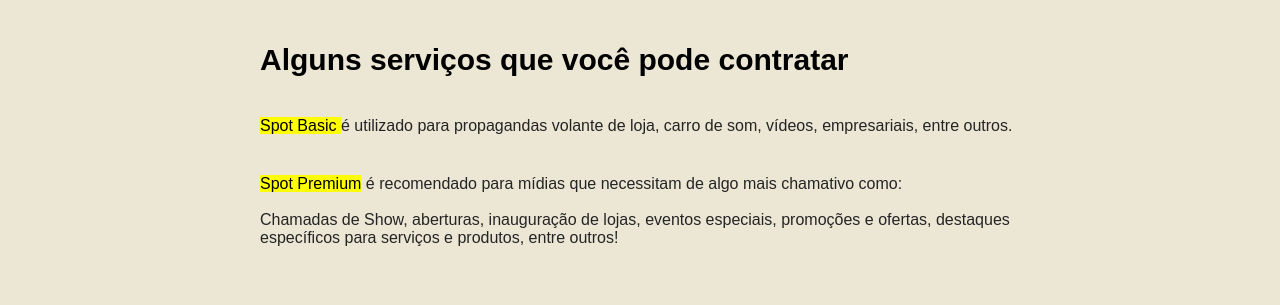
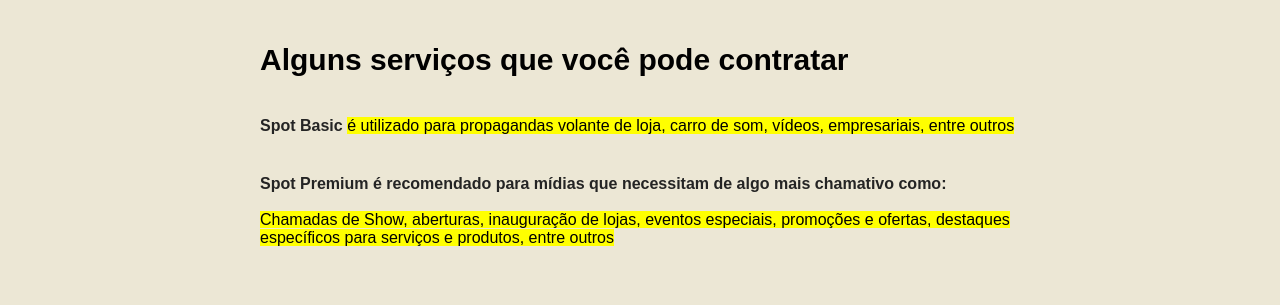
Before and after one commit to LucasMelloRadio/LucasMello, a plain HTML site: page index.html in a window 1280 px wide. Shown: the part 1971-2276 px from the top of the page. Drawn offline with Linux system fonts and the light colour scheme.

Commit message:
Segunda Atualização

```diff
--- a/index.html
+++ b/index.html
@@ -25,12 +25,12 @@
           <h2>Conheça</h2>
           <p>
 
-      <mark> Spot Basic </mark> é utilizado para propagandas volante de loja, carro de som, vídeos, empresariais, entre outros. <br>
+      <mark> <b>Spot Basic</b></mark> é utilizado para propagandas volante de loja, carro de som, vídeos, empresariais, entre outros. <br>
 
 
           </p>
           <p>
-           <mark> Spot Premium</mark> é recomendado para mídias que necessitam de algo mais chamativo como: <br> <br>
+           <mark><b>Spot Premium</b></mark> é recomendado para mídias que necessitam de algo mais chamativo como: <br> <br>
             Chamadas de Show, aberturas, inauguração de lojas, eventos especiais, promoções e ofertas, destaques específicos para serviços e produtos, entre outros!
           </p>
         </div>
@@ -44,11 +44,10 @@
         <div class="container">
           <h2>Alguns serviços que você pode contratar</h2>
           <p>
-            <mark> Spot Basic </mark> é utilizado para propagandas volante de loja, carro de som, vídeos, empresariais, entre outros. <br>
-          </p>
-          <p>
-            <mark> Spot Premium</mark> é recomendado para mídias que necessitam de algo mais chamativo como: <br> <br>
-            Chamadas de Show, aberturas, inauguração de lojas, eventos especiais, promoções e ofertas, destaques específicos para serviços e produtos, entre outros!
+            <b>Spot Basic</b> <mark>é utilizado para propagandas volante de loja, carro de som, vídeos, empresariais, entre outros<br>
+            </mark></p>
+            <b>Spot Premium</b> <b>é recomendado para mídias que necessitam de algo mais chamativo como:</b> <br> <br>
+            <mark>Chamadas de Show, aberturas, inauguração de lojas, eventos especiais, promoções e ofertas, destaques específicos para serviços e produtos, entre outros</mark>
           </p>
         </div>
       </section>
```
